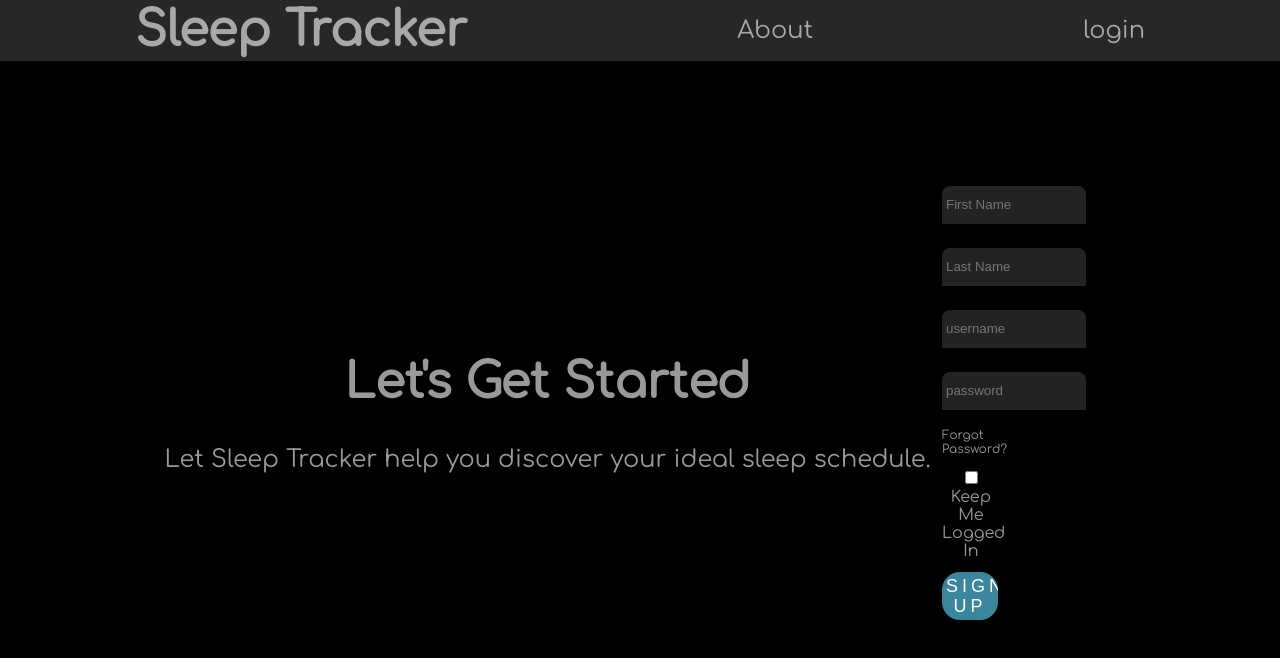
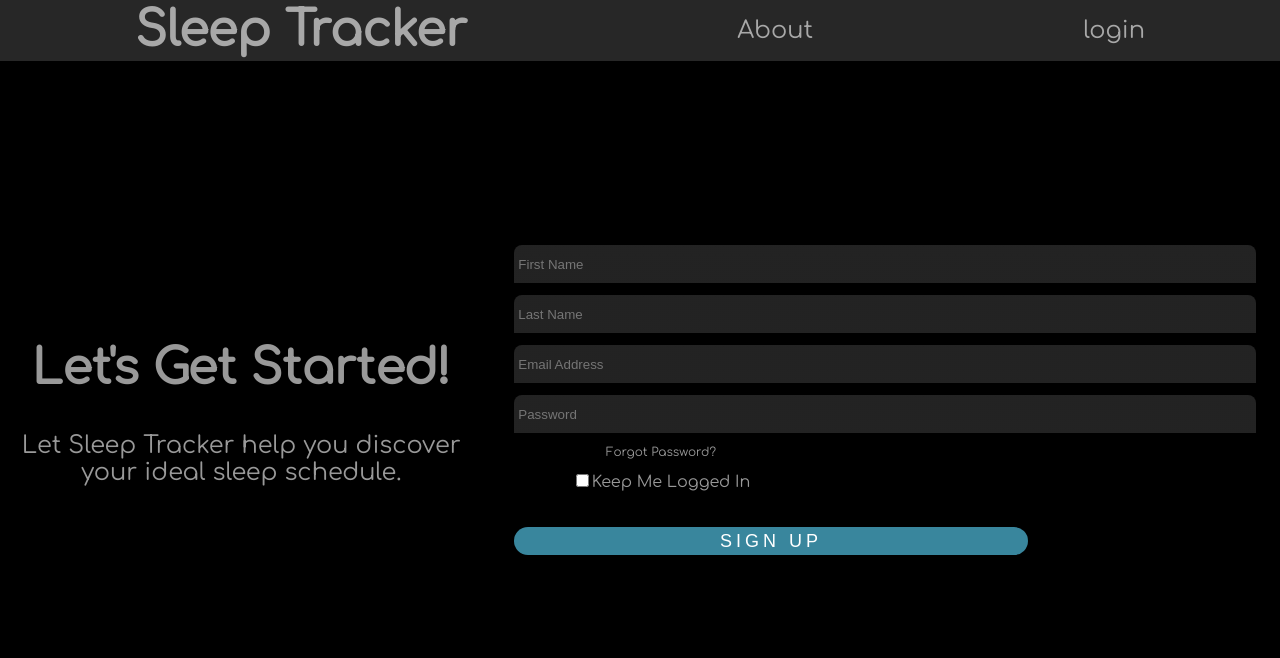
Before and after one commit to SleepTracker5/fe, a React (Create React App) app in the folder sleep-tracker/: page /signup in a window 1280 px wide. Shown: the top 658 px of the page. Built offline with nearby package versions, Linux system fonts and the light colour scheme.

Commit message:
almost finsished jsut need to fic format on the First and last name

```diff
--- a/sleep-tracker/src/components/forms/SignUp/SignUpForm.js
+++ b/sleep-tracker/src/components/forms/SignUp/SignUpForm.js
@@ -1,7 +1,8 @@
 import React, { useEffect, useState } from 'react';
 import styled from 'styled-components';
 import * as yup from "yup";
-import axios from "axios";
+import '../../../view/SignUp.css';
+
 
 const elementMargin = "6px";
 const width100 = "@media(max-width: 500px){width: 100%;}";
@@ -11,6 +12,7 @@ const StyledForm = styled.form`
   justify-content: left;
   align-items: left;
   margin: 4%;
+  ${width100};
 `;
 const StyledInput = styled.input`
   background: linear-gradient(
@@ -26,15 +28,15 @@ const StyledInput = styled.input`
   width: 100%;
   color: white;
   margin: ${elementMargin} 0;
-  ${width100}
+
 `;
 const FormLinkP = styled.p`
   color: rgba(255, 255, 255, 0.6);
   text-decoration: none;
-  width: 23%;
+  width: 40%;
   margin: ${elementMargin} 0;
   font-size: 12px;
-  ${width100}
+
 `;
 const SignupButton = styled.button`
   background: #39869d;
@@ -47,9 +49,9 @@ const SignupButton = styled.button`
   padding: 4px;
   font-size: 18px;
   line-height: 20px;
-  width: 33%;
+  width: 70%;
   color: #ffffff;
-  ${width100}
+
 `;
 const StyledLabel = styled.label`
   width: 80%;
@@ -58,9 +60,9 @@ const StyledLabel = styled.label`
 `;
 const CheckboxLabel = styled.label`
   //this separated label is needed because checkbox formatting is different than input formatting
-  width: 34%;
+  width: 40%;
   margin: ${elementMargin} 0;
-  ${width100}
+  ${width100};
 `;
 
 
@@ -131,8 +133,10 @@ const SignUpForm = ({signin}) => {
     return (
       <div className="signupForm">
         <StyledForm>
-          <StyledLabel htmlFor="firstName">
-            <StyledInput
+          <span>
+            <div className='nameCon'>
+              <label  htmlFor="firstName">
+                <StyledInput className='firstLast'
                 type='text'
                 id='firstName'
                 name='firstName'
@@ -140,9 +144,9 @@ const SignUpForm = ({signin}) => {
                 value={input.firstName}
                 onChange={handleChange}
                 />
-          </StyledLabel>
-          <StyledLabel htmlFor="lastName">
-            <StyledInput
+            </label>
+              <label  htmlFor="lastName">
+            <StyledInput className='firstLast'
               type='text'
               id='lastName'
               name='lastName'
@@ -150,27 +154,30 @@ const SignUpForm = ({signin}) => {
               value={input.lastName}
               onChange={handleChange}
             />
-          </StyledLabel>
+          </label>
+            </div>
             <StyledLabel htmlFor="email">
             <StyledInput
                 type="text"
                 id="email"
                 name="email"
-                placeholder="username"
+                placeholder="Email Address"
                 value={input.email}
                 onChange={handleChange}
             />
           </StyledLabel>
             <StyledLabel htmlFor="password">
+
             <StyledInput
                 type="password"
                 id="password"
                 name="password"
-                placeholder="password"
+                placeholder="Password"
                 value={input.password}
                 onChange={handleChange}
             />
           </StyledLabel>
+          </span>
           <FormLinkP>Forgot Password?</FormLinkP>
           <CheckboxLabel htmlFor="keepLoggedIn">
             <input
--- /dev/null
+++ b/sleep-tracker/src/view/SignUp.css
@@ -0,0 +1,40 @@
+@import url('https://fonts.googleapis.com/css2?family=Comfortaa');
+
+html{
+    font-family: Comfortaa, serif;
+    background-color: black;
+    color: rgba(255, 255, 255, 0.6);
+    box-sizing: border-box;
+}
+body{
+    font-family: Comfortaa, serif;
+}
+
+h1{
+    font-style: normal;
+    font-weight: bold;
+    font-size: 48px;
+    line-height: 54px;
+}
+
+
+ .signupForm{
+    width: 100%;
+}
+
+/*.formContainer{
+    width: 100%;
+}
+label{
+    width: 100%;
+}
+label  */
+
+span div .nameCon{
+    width:50%;
+    display: flex;
+}
+
+.firstLast{
+    width:50%;
+}
--- a/sleep-tracker/src/view/SignUpPage.js
+++ b/sleep-tracker/src/view/SignUpPage.js
@@ -2,6 +2,7 @@ import React from 'react';
 import SignUpForm from '../components/forms/SignUp/SignUpForm';
 import styled from "styled-components";
 import NavBar from "../components/navbar/NavBar";
+import './SignUp.css';
 
 const Container = styled.div`
     display: flex;
@@ -21,10 +22,10 @@ function SignUp(signin) {
             <NavBar/>
 
             <div className='container'>
-                <h1>Let's Get Started</h1>
+                <h1>Let's Get Started!</h1>
                 <p>Let Sleep Tracker help you discover your ideal sleep schedule.</p>
             </div>
-            <SignUpForm signin={signin} />
+            <SignUpForm className='formContainer' signin={signin} />
         </Container>
     );
 
```
Lines whose indentation alone changed are shown as unchanged.
